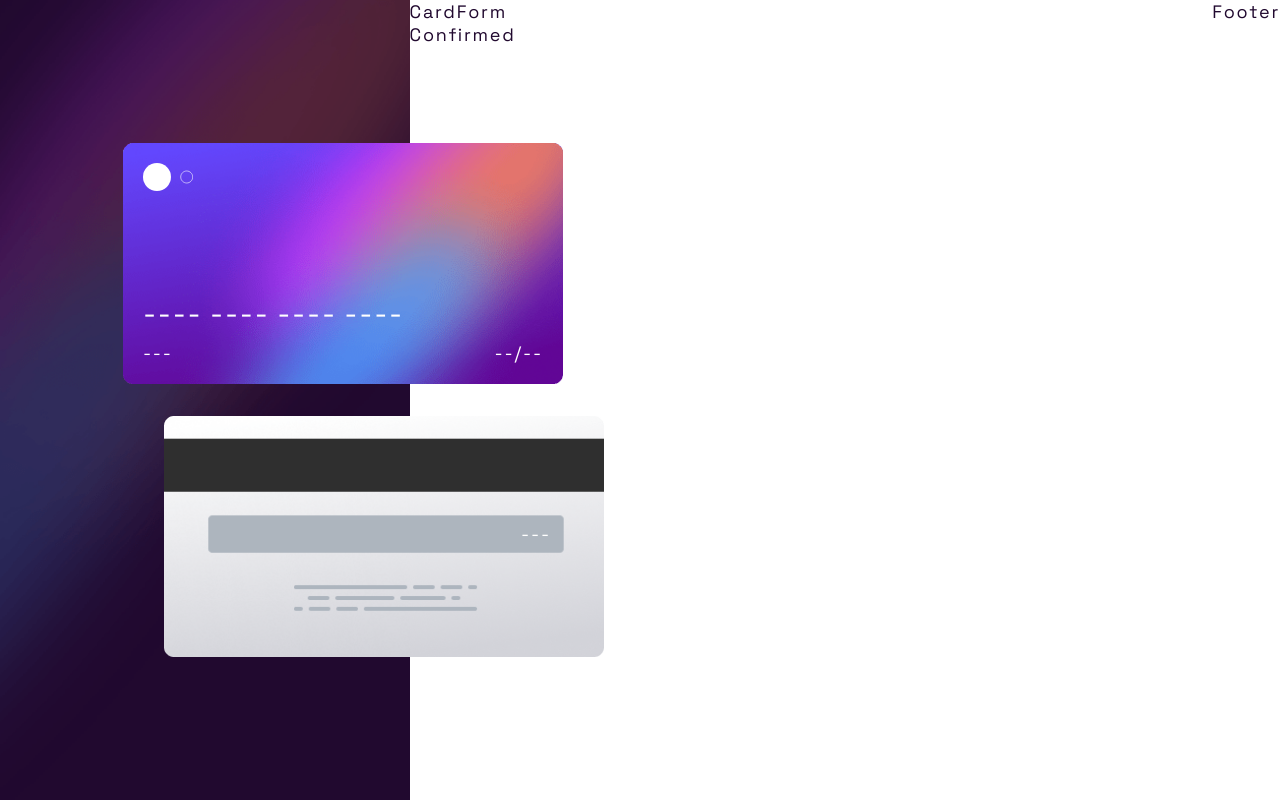
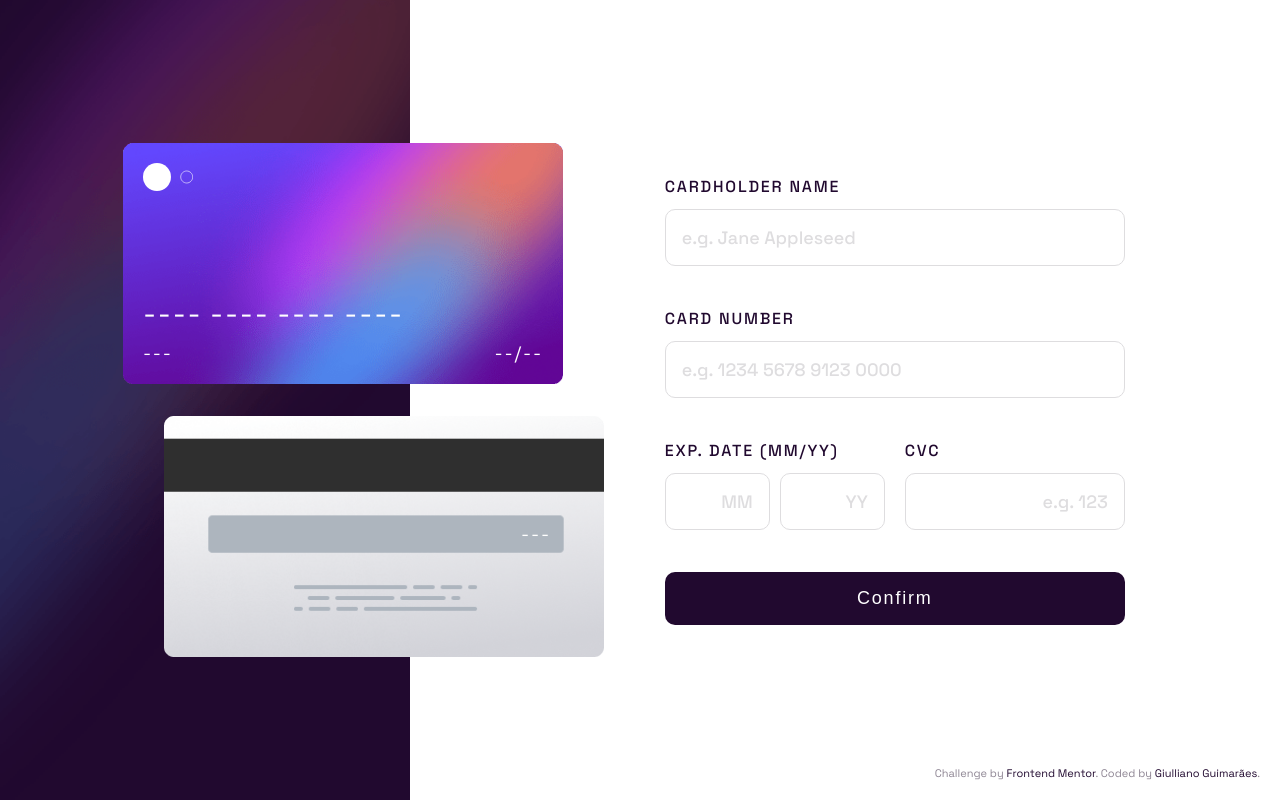
Before and after one commit to giullianoth/Interactive-card-details-form_Frontend-Mentor_React, a React (Vite) app: page / in a window 1280 px wide. Built offline with nearby package versions, Linux system fonts and the light colour scheme.

Commit message:
card form, confirm section and footer

```diff
--- a/src/App.css
+++ b/src/App.css
@@ -13,8 +13,30 @@ main {
   flex-grow: 1;
 }
 
+.register {
+  max-width: 480px;
+  margin-inline: auto;
+  margin-bottom: 80px;
+  padding-inline: 20px;
+}
+
+@media screen and (min-width: 1024px) {
+  .register {
+      max-width: 600px;
+  }
+}
+
 @media screen and (min-width: 1200px) {
   .app {
     flex-direction: row;
   }
+
+  .register {
+    margin-bottom: 0;
+    height: 100%;
+    display: flex;
+    justify-content: center;
+    align-items: center;
+    padding-left: 120px;
 }
+}
--- a/src/App.tsx
+++ b/src/App.tsx
@@ -1,4 +1,3 @@
-import { useState } from 'react'
 import './App.css'
 import CardTemplate from './components/page/CardTemplate'
 import CardForm from './components/page/CardForm'
@@ -6,8 +5,6 @@ import Confirmed from './components/page/Confirmed'
 import Footer from './components/page/Footer'
 
 function App() {
-  const [count, setCount] = useState(0)
-
   return (
     <div className='app'>
       <header className="header">
@@ -17,8 +14,10 @@ function App() {
       <CardTemplate />
 
       <main>
-        <CardForm />
-        <Confirmed />
+        <section className="register">
+          <CardForm />
+          {/* <Confirmed /> */}
+        </section>
       </main>
 
       <Footer />
--- a/src/components/page/CardForm/CardForm.module.css
+++ b/src/components/page/CardForm/CardForm.module.css
@@ -0,0 +1,81 @@
+.cardForm {
+    display: flex;
+    gap: 20px;
+    flex-wrap: wrap;
+    width: 100%;
+}
+
+.cardForm__row {
+    flex-basis: 100%;
+}
+
+.cardForm__row.half {
+    flex-basis: calc(50% - 10px);
+    align-self: flex-end;
+}
+
+.cardForm__row input {
+    width: 100%;
+    transition: var(--transition);
+}
+
+.cardForm__row input.error {
+    border-color: var(--color-red-input-errors);
+}
+
+.cardForm__row input:not(.error).valid,
+.cardForm__row input:not(.error):focus,
+.cardForm__row input:not(.error):hover {
+    border-color: transparent;
+    border-style: double;
+    background-origin: border-box;
+    background-clip: padding-box, border-box;
+    background-image:
+        linear-gradient(to right, var(--color-white), var(--color-white)),
+        linear-gradient(to right, var(--color-linear-gradient-active-input-border));
+}
+
+.cardForm__row button {
+    width: 100%;
+}
+
+.cardForm__label {
+    display: block;
+    margin-bottom: 12px;
+    text-transform: uppercase;
+    font-weight: 500;
+    font-size: 0.7em;
+}
+
+.cardForm__message {
+    font-size: 0.7em;
+    letter-spacing: normal;
+    color: var(--color-red-input-errors);
+    margin-top: 6px;
+    height: 16px;
+}
+
+.cardForm__expDate {
+    display: flex;
+    column-gap: 10px;
+    flex-wrap: wrap;
+}
+
+.cardForm__expDate .cardForm__label, .cardForm__expDate .cardForm__message {
+    flex-basis: 100%;
+}
+
+.cardForm__expDate input {
+    flex-basis: calc(50% - 5px);
+    text-align: right;
+}
+
+.cardForm__cvc input {
+    text-align: right;
+}
+
+@media screen and (min-width: 768px) {
+    .cardForm__label {
+        font-size: initial;
+    }
+}
--- a/src/components/page/CardForm/index.tsx
+++ b/src/components/page/CardForm/index.tsx
@@ -2,7 +2,36 @@ import styles from "./CardForm.module.css"
 
 const CardForm = () => {
   return (
-    <div>CardForm</div>
+    <form className={styles.cardForm} autoComplete="off">
+      <div className={styles.cardForm__row}>
+        <label htmlFor="name" className={styles.cardForm__label}>Cardholder Name</label>
+        <input type="text" id="name" placeholder="e.g. Jane Appleseed" />
+        <p className={styles.cardForm__message}></p>
+      </div>
+
+      <div className={styles.cardForm__row}>
+        <label htmlFor="number" className={styles.cardForm__label}>Card Number</label>
+        <input type="text" id="number" placeholder="e.g. 1234 5678 9123 0000" />
+        <p className={styles.cardForm__message}></p>
+      </div>
+
+      <div className={`${styles.cardForm__row} ${styles.half} ${styles.cardForm__expDate}`}>
+        <label htmlFor="exp-date-month" className={styles.cardForm__label}>Exp. Date (MM/YY)</label>
+        <input type="text" id="exp-date-month" placeholder="MM" />
+        <input type="text" id="exp-date-year" placeholder="YY" />
+        <p className={styles.cardForm__message}></p>
+      </div>
+
+      <div className={`${styles.cardForm__row} ${styles.half} ${styles.cardForm__cvc}`}>
+        <label htmlFor="cvc" className={styles.cardForm__label}>CVC</label>
+        <input type="text" id="cvc" placeholder="e.g. 123" />
+        <p className={styles.cardForm__message}></p>
+      </div>
+
+      <div className={styles.cardForm__row}>
+        <button type="submit">Confirm</button>
+      </div>
+    </form>
   )
 }
 
--- a/src/components/page/Confirmed/index.tsx
+++ b/src/components/page/Confirmed/index.tsx
@@ -1,8 +1,14 @@
 import styles from "./Confirmed.module.css"
+import iconComplete from "/images/icon-complete.svg"
 
 const Confirmed = () => {
   return (
-    <div>Confirmed</div>
+    <div className={styles.confirmed}>
+      <img src={iconComplete} alt="Confirmed" />
+      <p className={styles.confirmed__title}>Thank you!</p>
+      <p className={styles.confirmed__subtitle}>We've added your card details<br />(view in browser console)</p>
+      <button onClick={() => window.location.reload()}>Continue</button>
+    </div>
   )
 }
 
--- a/src/components/page/Footer/Footer.module.css
+++ b/src/components/page/Footer/Footer.module.css
@@ -0,0 +1,19 @@
+.attribution {
+    font-size: 11px;
+    text-align: center;
+    letter-spacing: normal;
+    padding: 20px;
+    color: var(--color-dark-grayish-violet);
+}
+
+.attribution a {
+    color: var(--color-very-dark-violet);
+}
+
+@media screen and (min-width: 1200px) {
+    .attribution {
+        position: absolute;
+        bottom: 0;
+        right: 0;
+    }
+}
--- a/src/components/page/Footer/index.tsx
+++ b/src/components/page/Footer/index.tsx
@@ -2,7 +2,10 @@ import styles from "./Footer.module.css"
 
 const Footer = () => {
   return (
-    <div>Footer</div>
+    <footer className={styles.attribution}>
+      Challenge by <a href="https://www.frontendmentor.io/challenges/interactive-card-details-form-XpS8cKZDWw" target="_blank">Frontend Mentor</a>.
+      Coded by <a href="https://github.com/giullianoth" target="_blank">Giulliano Guimarães</a>.
+    </footer>
   )
 }
 
--- a/src/index.css
+++ b/src/index.css
@@ -23,7 +23,7 @@
 
   /* TRANSITIONS AND ANIMATIONS */
   --transition-duration-default: 0.3s;
-  --transition: all var(var(--transition-duration-default)) ease;
+  --transition: all var(--transition-duration-default) ease;
 }
 
 * {
```
Also changed, not shown: src/components/page/Confirmed/Confirmed.module.css (+26 -0 lines).
